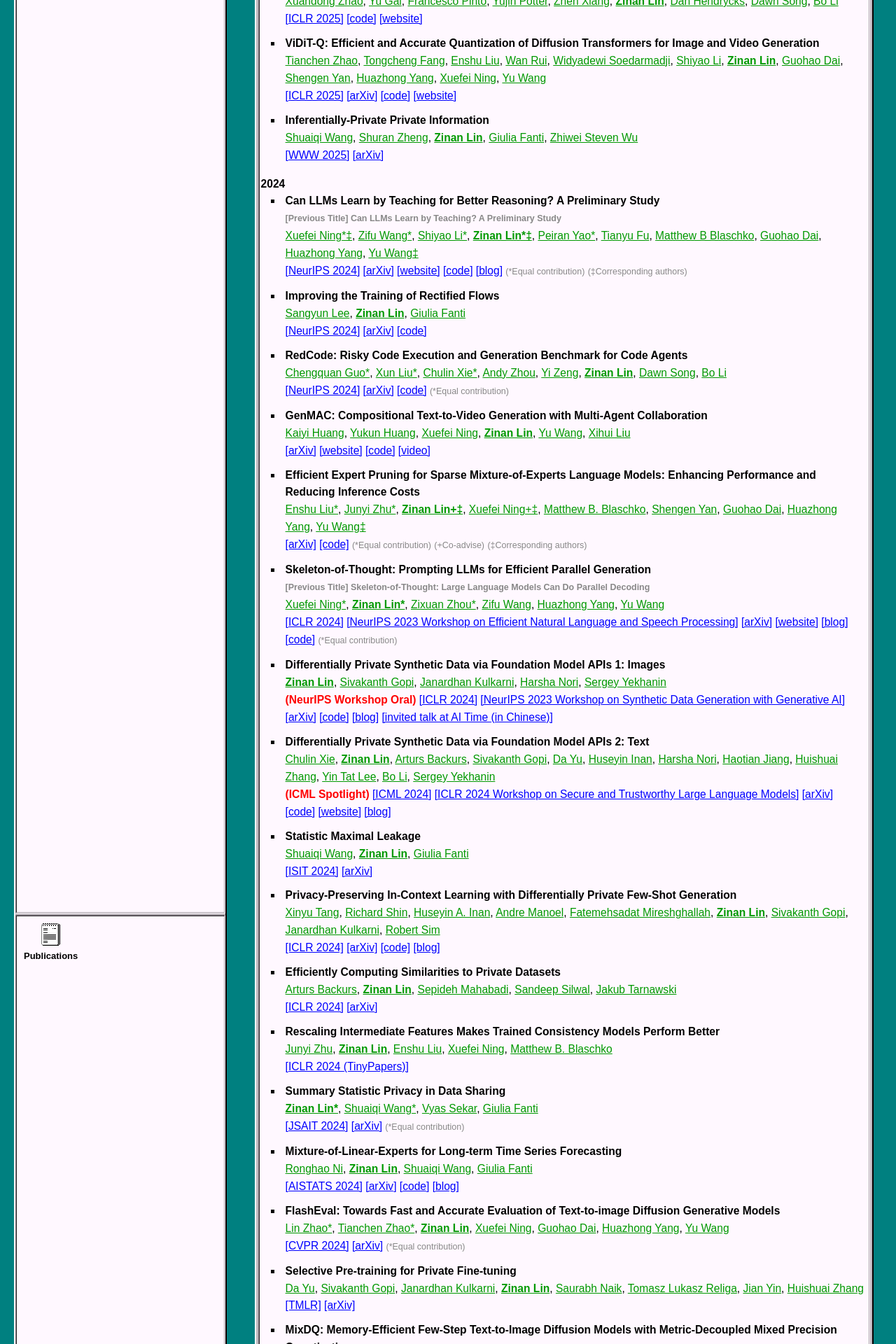
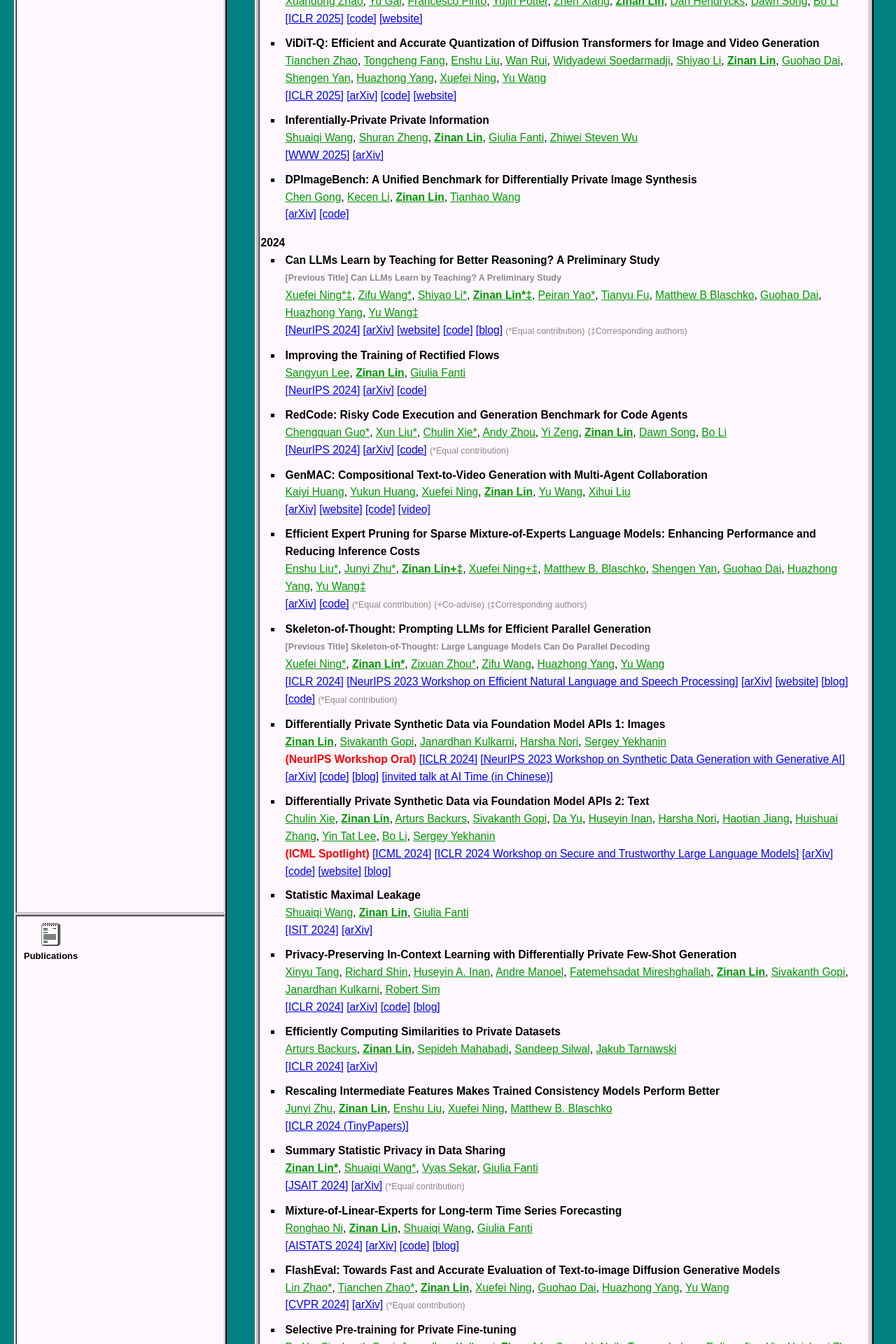
Before and after one commit to fjxmlzn/fjxmlzn.github.io, a Jekyll site: the page built from _publications/publications.html, in a window 1280 px wide. Shown: the part 554-2474 px from the top of the page at 70% size. Built offline with Jekyll 4.4.1, drawn with Linux system fonts in a browser that asks for light colours.

Commit message:
update publications

```diff
--- a/_publications/publications.html
+++ b/_publications/publications.html
@@ -216,6 +216,21 @@
         </span>
         <span class='publication_journal'>
             <a href="https://arxiv.org/abs/2410.17095" target="_blank">[arXiv]</a>
+        </span>
+    </li>
+    <li class='publication_li'>
+        <span class='publication_title'>DPImageBench: A Unified Benchmark for Differentially Private Image Synthesis</span>
+        <span class="publication_author">
+            <a href="https://2019chengong.github.io/" target="_blank">Chen Gong</a>,
+            <a href="https://scholar.google.com/citations?user=vY5GC2gAAAAJ&hl=zh-CN" target="_blank">Kecen Li</a>,
+            <span class="publication_me"><a href="https://zinanlin.me/" target="_blank">Zinan Lin</a></span>,
+            <a href="https://tianhao.wang/" target="_blank">Tianhao Wang</a>
+        </span>
+        <span class='publication_journal'>
+            <a href="http://arxiv.org/abs/2503.14681" target="_blank">[arXiv]</a>
+        </span>
+        <span class='publication_journal'>
+            <a href="https://github.com/2019ChenGong/DPImageBench" target="_blank">[code]</a>
         </span>
     </li>
 </ul>
```
